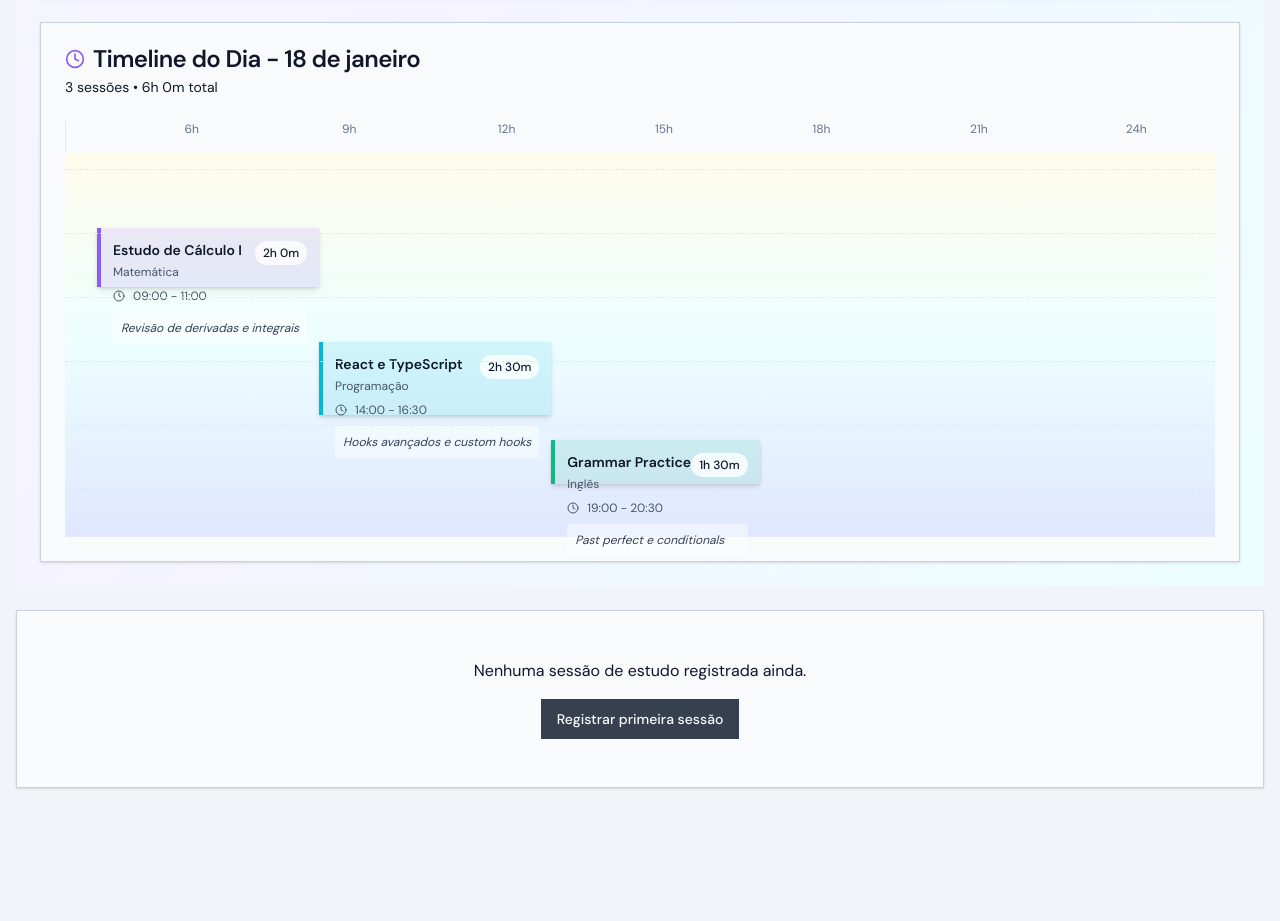
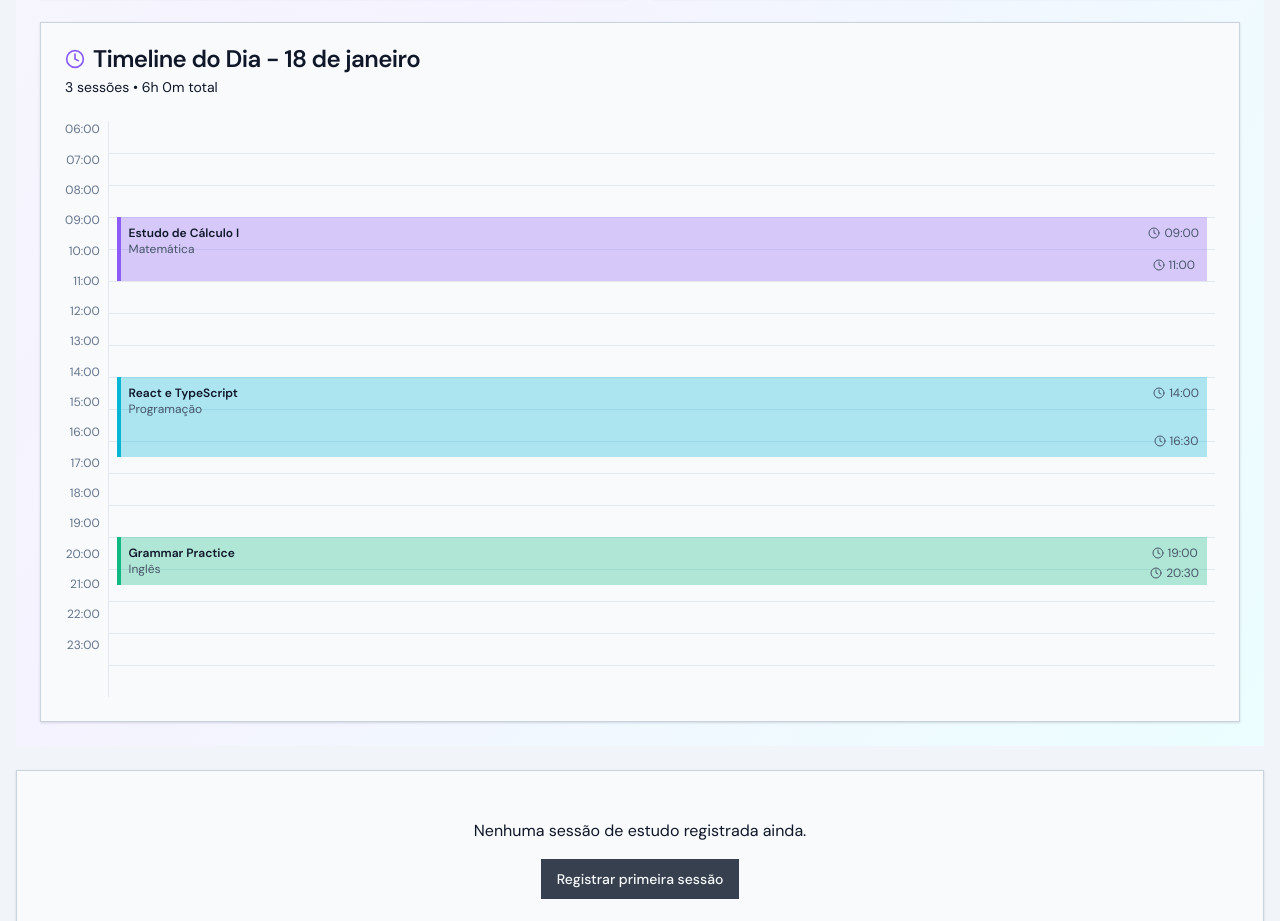
Before and after one commit to FreitassPedro/monitor-estudos, a React (Vite) app: page /historico in a window 1280 px wide. Shown: the part 1380-2301 px from the top of the page. Before the commit the page ends 2192 px from the top, so only its background shows below. Built offline with nearby package versions, Linux system fonts and the light colour scheme.

Commit message:
fix: Timeline iddentation

```diff
--- a/src/components/study/StudyDashboard.tsx
+++ b/src/components/study/StudyDashboard.tsx
@@ -563,64 +563,66 @@ const StudyDashboard: React.FC = () => {
                             </CardHeader>
                             <CardContent>
                                 {dailyLogs.length > 0 ? (
-                                    <div className="relative flex flex-col">
-                                        <div className="absolute left-0 top-0 bottom-0 w-px bg-slate-200" />
-
-                                        <div className="flex text-xs text-slate-500 mb-4 pl-12">
-                                            {[6, 9, 12, 15, 18, 21, 24].map(hour => (
-                                                <div key={hour} className="flex-1 text-center">
-                                                    {hour}h
+                                    <div className="flex flex-row">
+                                        {/* Hour markers */}
+                                        <div className="flex flex-col text-xs text-slate-500 space-y-0" style={{ height: '36rem' }}>
+                                            {Array.from({ length: 19 }, (_, i) => 6 + i).map(hour => (
+                                                <div key={hour} className="flex-1 text-right pr-2 border-r border-slate-200">
+                                                    {hour > 23 ? '' : `${hour.toString().padStart(2, '0')}:00`}
                                                 </div>
                                             ))}
                                         </div>
 
-                                        <div className="relative h-96 bg-gradient-to-b from-amber-50 via-cyan-50 to-indigo-100 rounded-lg p-4 space-y-4 flex">
+                                        {/* Timeline container */}
+                                        <div className="relative h-[36rem] w-full bg-slate-50 rounded-lg overflow-hidden">
+                                            {/* Background lines */}
+                                            {Array.from({ length: 18 }, (_, i) => 6 + i + 1).map(hour => (
+                                                <div
+                                                    key={hour}
+                                                    className="absolute left-0 right-0 border-t border-slate-200"
+                                                    style={{ top: `${((hour - 6) / 18) * 100}%` }}
+                                                />
+                                            ))}
+
+                                            {/* Study session blocks */}
                                             {dailyLogs.map((log) => {
                                                 const top = timeToPosition(log.start_time);
-                                                const height = (log.duration_minutes / (18 * 60)) * 150;
+                                                const height = (log.duration_minutes / (18 * 60)) * 100;
+
+                                                // Prevent card from overflowing container
+                                                const finalHeight = Math.min(height, 100 - top);
 
                                                 return (
                                                     <div
                                                         key={log.id}
-                                                        className="relative bg-amber-400 left-4 right-4 rounded-lg shadow-lg p-3 border-l-4 cursor-pointer hover:scale-105 transition-transform"
+                                                        className="absolute z-10 left-2 right-2 rounded-lg p-2 border-l-4 overflow-hidden cursor-pointer hover:scale-[1.01] hover:z-20 transition-all duration-200"
                                                         style={{
                                                             top: `${top}%`,
-                                                            height: `${height}%`,
-                                                            backgroundColor: log.subjects?.color + '20',
-                                                            borderLeftColor: log.subjects?.color
+                                                            height: `${finalHeight}%`,
+                                                            backgroundColor: log.subjects?.color ? `${log.subjects.color}50` : '#a1a1aa33',
+                                                            borderLeftColor: log.subjects?.color || '#a1a1aa',
                                                         }}
+                                                        title={`${log.content} (${formatTime(log.duration_minutes)})`}
                                                     >
-                                                        <div className=" flex items-start justify-between">
-                                                            <div className="flex-1">
-                                                                <h4 className="font-semibold text-sm text-slate-900">{log.content}</h4>
-                                                                <p className="text-xs text-slate-600 mt-1">{log.subjects?.name}</p>
+                                                        <div className="flex justify-between h-full">
+                                                            <div>
+                                                                <h4 className="font-semibold text-xs text-slate-900 truncate">{log.content}</h4>
+                                                                <p className="text-xs text-slate-600 truncate">{log.subjects?.name}</p>
                                                             </div>
-                                                            <div className="text-right">
-                                                                <span className="text-xs font-medium px-2 py-1 rounded-full bg-white/80">
-                                                                    {formatTime(log.duration_minutes)}
-                                                                </span>
+                                                            <div className="text-xs text-slate-600 flex items-center gap-1 flex-col justify-between">
+                                                                <div className='flex flex-row items-center gap-1'>
+                                                                    <Clock className="w-3 h-3" />
+                                                                    {log.start_time}
+                                                                </div>
+                                                                <div className='flex flex-row items-center gap-1'>
+                                                                    <Clock className="w-3 h-3" />
+                                                                    {log.end_time}
+                                                                </div>
                                                             </div>
                                                         </div>
-                                                        <div className="mt-2 text-xs text-slate-600 flex items-center gap-2">
-                                                            <Clock className="w-3 h-3" />
-                                                            <span>{log.start_time} - {log.end_time}</span>
-                                                        </div>
-                                                        {log.notes && (
-                                                            <p className="mt-2 text-xs text-slate-700 italic bg-white/50 rounded p-2">
-                                                                {log.notes}
-                                                            </p>
-                                                        )}
                                                     </div>
                                                 );
                                             })}
-
-                                            {[6, 9, 12, 15, 18, 21].map(hour => (
-                                                <div
-                                                    key={hour}
-                                                    className="absolute left-0 right-0 border-t border-slate-200 border-dashed"
-                                                    style={{ top: `${((hour - 6) / 18) * 100}%` }}
-                                                />
-                                            ))}
                                         </div>
                                     </div>
                                 ) : (
```
